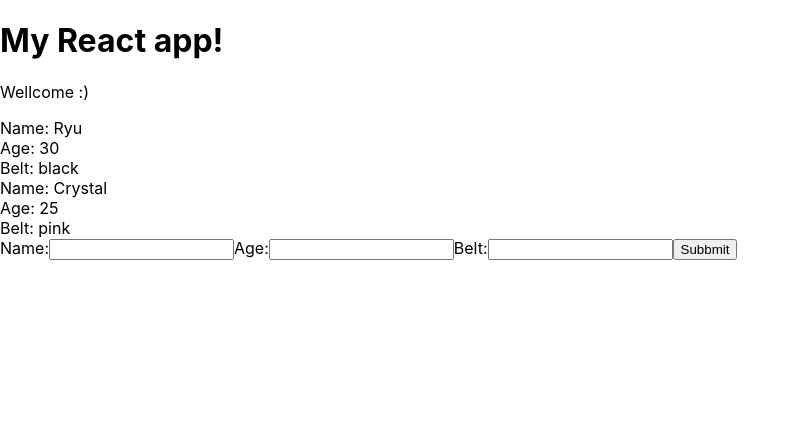
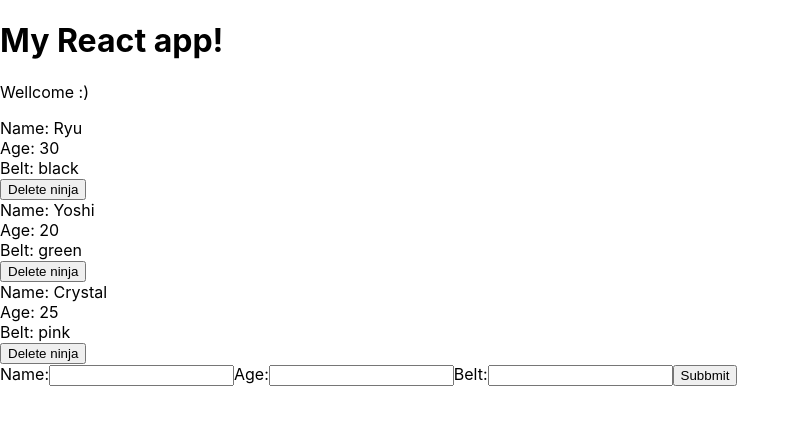
Before and after one commit to murashko/ReactJS, a React (Create React App) app in the folder React-Redux/myapp/: page / in a window 1280 px wide. Shown: the top 424 px of the page, without its empty margins (0-800 px from the left). Built offline with nearby package versions, Linux system fonts and the light colour scheme.

Commit message:
lesson 19

```diff
--- a/React-Redux/myapp/src/AddNinja.js
+++ b/React-Redux/myapp/src/AddNinja.js
@@ -15,7 +15,7 @@
 
 	handleSubmit = (e) => {
 		e.preventDefault();
-		this.props.addNinja(this.state);
+		this.props.addNinja(Object.assign({}, this.state));
 	}
 
 	render() {
--- a/React-Redux/myapp/src/App.js
+++ b/React-Redux/myapp/src/App.js
@@ -19,12 +19,19 @@
 		});
 	}
 
+	deleteNinja = (id) => {
+		const ninjas = this.state.ninjas.filter(ninja => ninja.id !== id);
+		this.setState({
+			ninjas: ninjas
+		});
+	}
+
 	render() {
 		return (
 			<div className="App">
 				<h1>My React app!</h1>
 				<p>Wellcome :)</p>
-				<Ninjas ninjas={ this.state.ninjas } />
+				<Ninjas ninjas={ this.state.ninjas } deleteNinja={ this.deleteNinja } />
 				<AddNinja addNinja={ this.addNinja }/>
 			</div>
 		);
--- a/React-Redux/myapp/src/ninjas.js
+++ b/React-Redux/myapp/src/ninjas.js
@@ -1,13 +1,14 @@
 import React from 'react';
 
-const Ninjas = ({ninjas}) => {
+const Ninjas = ({ninjas, deleteNinja}) => {
 	const ninjaList = ninjas.map(ninja => {
 		const { name, age, belt, id } = ninja;
-		return age > 20 ? (
+		return age > 0 ? (
 			<div className="ninja" key={ id }>
 				<div>Name: { name }</div>
 				<div>Age: { age }</div>
 				<div>Belt: { belt }</div>
+				<button onClick={ () => deleteNinja(id) }>Delete ninja</button>
 			</div>
 		) : null;
 	});
```
